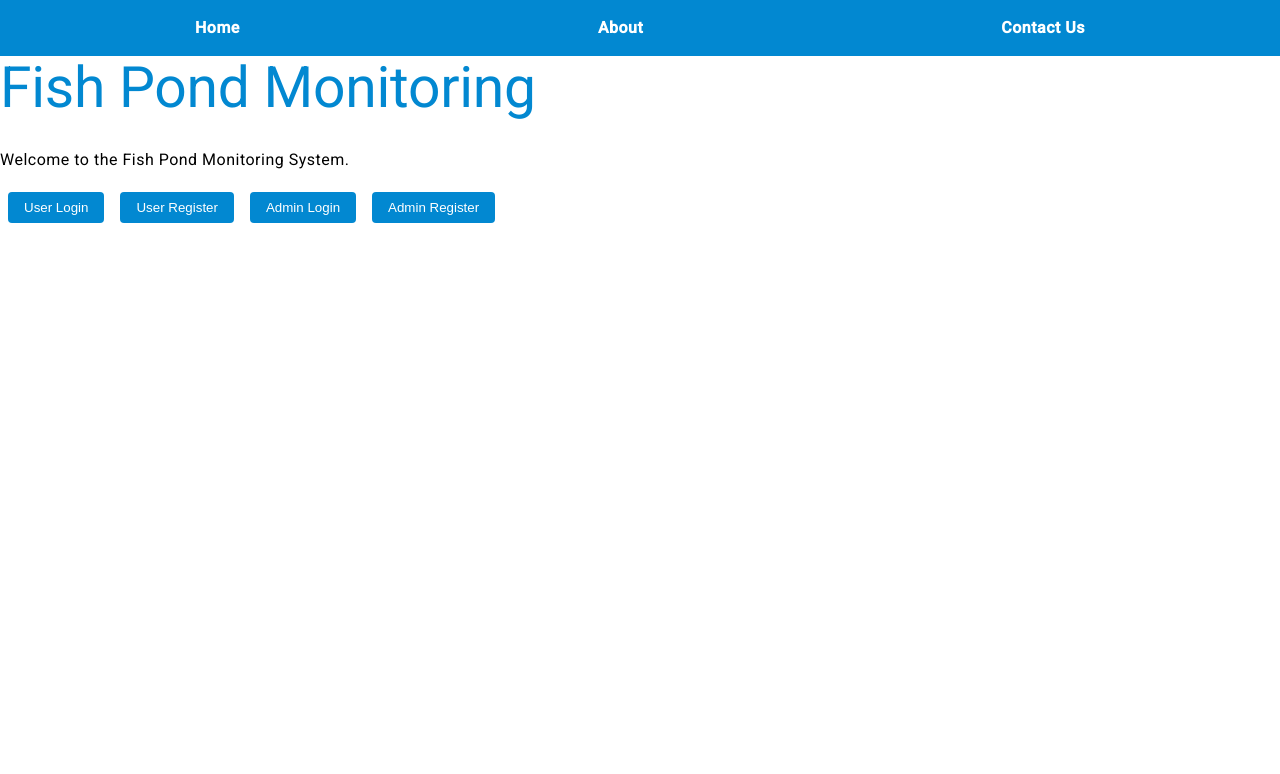
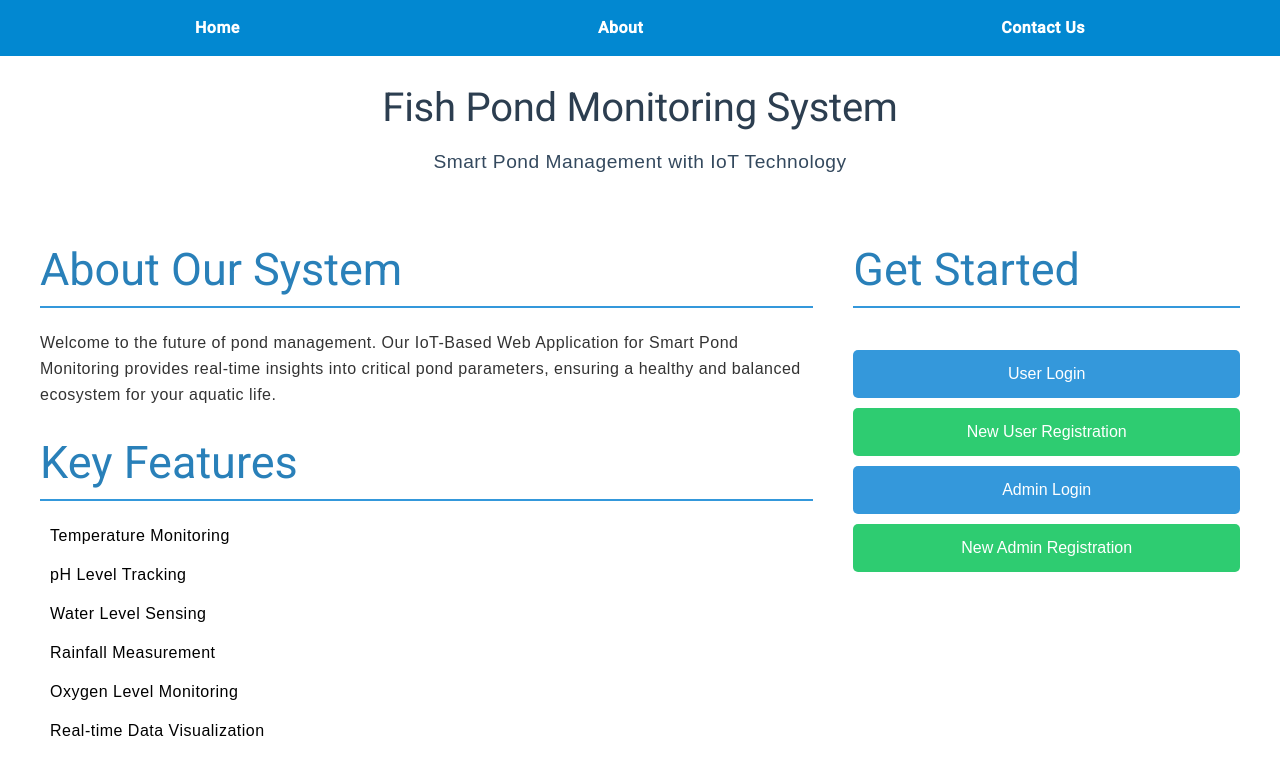
Before and after one commit to minnukota381/Fish-Pond-Monitoring-UI, an Angular app: page / in a window 1280 px wide. Shown: the top 774 px of the page. Built offline with nearby package versions, Linux system fonts and the light colour scheme.

Commit message:
"Refactor home component CSS and HTML to improve layout and styling"

```diff
--- a/src/app/home/home.component.css
+++ b/src/app/home/home.component.css
@@ -1,17 +1,125 @@
-h1 {
-  color: #0288d1;
+.container {
+  max-width: 1200px;
+  margin: 0 auto;
+  padding: 20px;
+  font-family: 'Arial', sans-serif;
 }
 
-button {
-  margin: 0.5rem;
-  padding: 0.5rem 1rem;
-  background-color: #0288d1;
-  color: white;
-  border: none;
-  border-radius: 4px;
-  cursor: pointer;
+header {
+  text-align: center;
+  margin-bottom: 40px;
 }
 
-button:hover {
-  background-color: #0277bd;
+.title {
+  color: #2c3e50;
+  font-size: 2.5em;
+  margin-bottom: 10px;
 }
+
+.subtitle {
+  color: #34495e;
+  font-size: 1.2em;
+}
+
+.content-wrapper {
+  display: flex;
+  gap: 40px;
+}
+
+.description-column {
+  flex: 2;
+}
+
+.button-column {
+  flex: 1;
+  display: flex;
+  flex-direction: column;
+  justify-content: flex-start;
+  align-items: stretch;
+}
+
+h2 {
+  color: #2980b9;
+  border-bottom: 2px solid #3498db;
+  padding-bottom: 10px;
+  margin-top: 30px;
+}
+
+.about p {
+  line-height: 1.6;
+  color: #333;
+}
+
+.features ul {
+  list-style-type: none;
+  padding: 0;
+}
+
+.features li {
+  margin-bottom: 15px;
+  display: flex;
+  align-items: center;
+}
+
+.features i {
+  margin-right: 10px;
+  color: #3498db;
+  font-size: 1.2em;
+}
+
+.button-group {
+  display: flex;
+  flex-direction: column;
+  gap: 10px;
+  margin-top: 20px;
+}
+
+.btn {
+  padding: 15px 20px;
+  border: none;
+  border-radius: 5px;
+  cursor: pointer;
+  font-size: 1em;
+  transition: background-color 0.3s ease;
+  text-align: center;
+}
+
+.btn-primary {
+  background-color: #3498db;
+  color: white;
+}
+
+.btn-secondary {
+  background-color: #2ecc71;
+  color: white;
+}
+
+.btn:hover {
+  opacity: 0.9;
+}
+
+@media (max-width: 768px) {
+  .content-wrapper {
+    flex-direction: column;
+  }
+
+  .button-column {
+    order: -1;
+  }
+
+  .button-group {
+    flex-direction: row;
+    flex-wrap: wrap;
+    justify-content: center;
+  }
+
+  .btn {
+    flex: 1 1 40%;
+  }
+}
+
+@media (max-width: 480px) {
+  .btn {
+    flex: 1 1 100%;
+  }
+}
--- a/src/app/home/home.component.html
+++ b/src/app/home/home.component.html
@@ -1,6 +1,39 @@
-<h1>Fish Pond Monitoring</h1>
-<p>Welcome to the Fish Pond Monitoring System.</p>
-<button routerLink="/login">User Login</button>
-<button routerLink="/register">User Register</button>
-<button routerLink="/admin-login">Admin Login</button>
-<button routerLink="/admin-register">Admin Register</button>
+<div class="container">
+  <header>
+    <h1 class="title">Fish Pond Monitoring System</h1>
+    <p class="subtitle">Smart Pond Management with IoT Technology</p>
+  </header>
+
+  <div class="content-wrapper">
+    <div class="description-column">
+      <section class="about">
+        <h2>About Our System</h2>
+        <p>
+          Welcome to the future of pond management. Our IoT-Based Web Application for Smart Pond Monitoring provides real-time insights into critical pond parameters, ensuring a healthy and balanced ecosystem for your aquatic life.
+        </p>
+      </section>
+
+      <section class="features">
+        <h2>Key Features</h2>
+        <ul>
+          <li><i class="fas fa-thermometer-half"></i> Temperature Monitoring</li>
+          <li><i class="fas fa-tint"></i> pH Level Tracking</li>
+          <li><i class="fas fa-water"></i> Water Level Sensing</li>
+          <li><i class="fas fa-cloud-rain"></i> Rainfall Measurement</li>
+          <li><i class="fas fa-wind"></i> Oxygen Level Monitoring</li>
+          <li><i class="fas fa-chart-line"></i> Real-time Data Visualization</li>
+        </ul>
+      </section>
+    </div>
+
+    <div class="button-column">
+      <h2>Get Started</h2>
+      <div class="button-group">
+        <button routerLink="/login" class="btn btn-primary">User Login</button>
+        <button routerLink="/register" class="btn btn-secondary">New User Registration</button>
+        <button routerLink="/admin-login" class="btn btn-primary">Admin Login</button>
+        <button routerLink="/admin-register" class="btn btn-secondary">New Admin Registration</button>
+      </div>
+    </div>
+  </div>
+</div>
```
